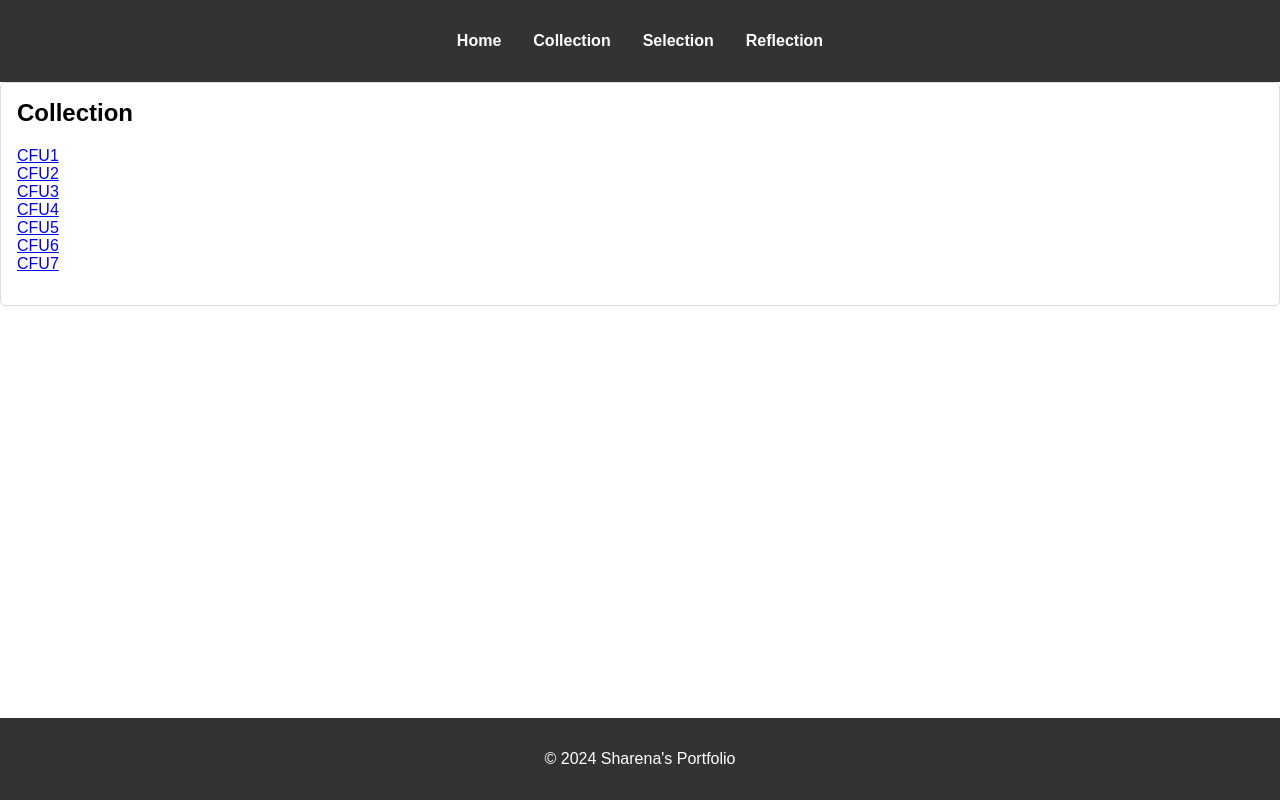
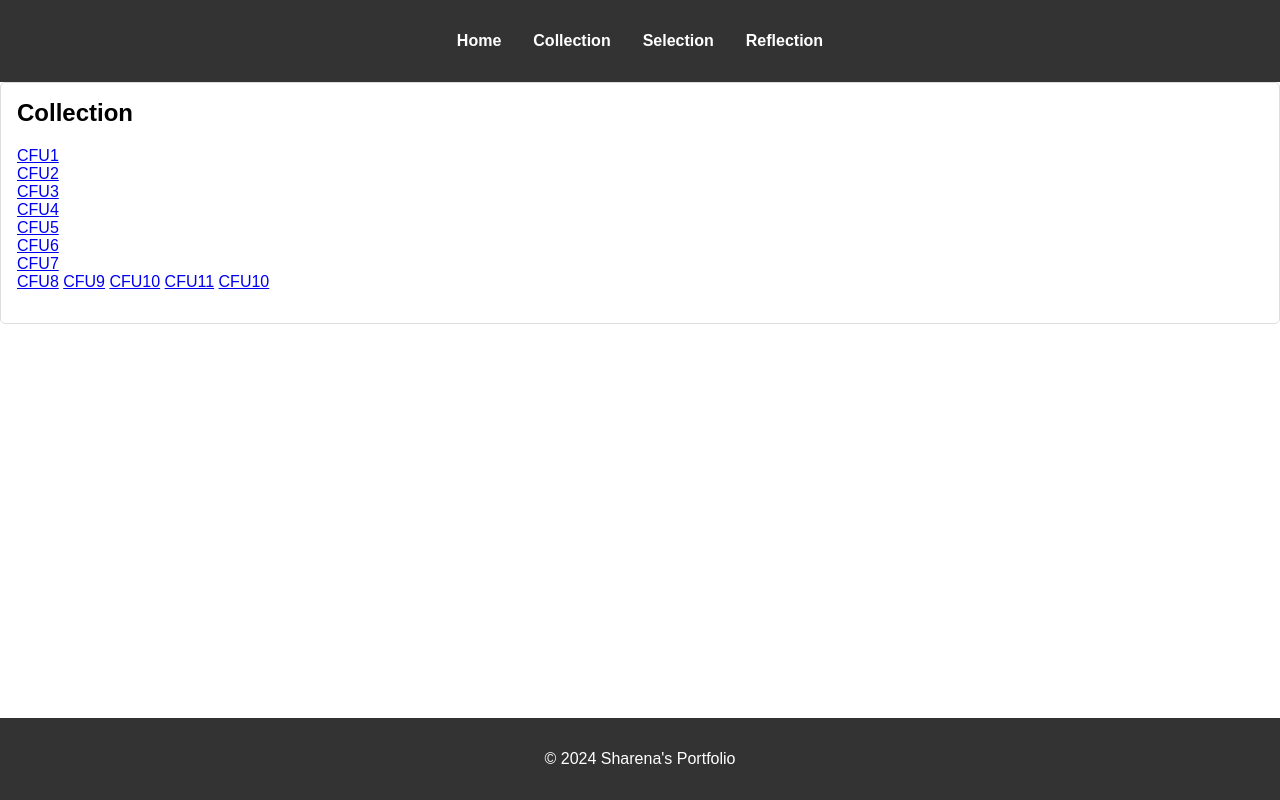
Before and after one commit to sharenaa/sharenaJrPortfolio, a plain HTML site: page collection.html in a window 1280 px wide. Drawn offline with Linux system fonts and the light colour scheme.

Commit message:
Update collection.html

```diff
--- a/collection.html
+++ b/collection.html
@@ -41,6 +41,16 @@
         <div>
             <a href="https://py3.codeskulptor.org/#user309_tV80cRjbqpsa4vx.py" target="_blank">CFU7</a>
         </div>
+            <a href="https://py3.codeskulptor.org/#user309_6ltWFF70FswAL4b.py" target="_blank">CFU8</a>
+        </div>
+            <a href="https://py3.codeskulptor.org/#user309_6CPz29TjqYShXbY.py" target="_blank">CFU9</a>
+        </div>
+            <a href="https://py3.codeskulptor.org/#user309_cuimJUxdOAQqX1z.py" target="_blank">CFU10</a>
+         </div>
+            <a href="https://py3.codeskulptor.org/#user309_cuimJUxdOAQqX1z.py" target="_blank">CFU11</a>
+         </div>
+            <a href="https://py3.codeskulptor.org/#user309_cuimJUxdOAQqX1z.py" target="_blank">CFU10</a>
+
         <p></p>
     </section>
     <footer>
```
